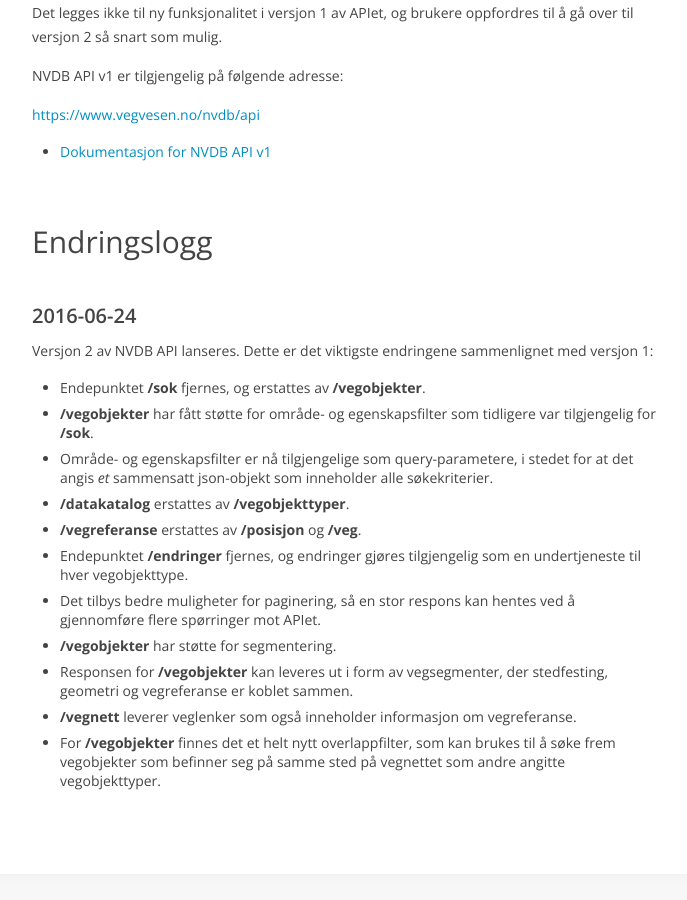
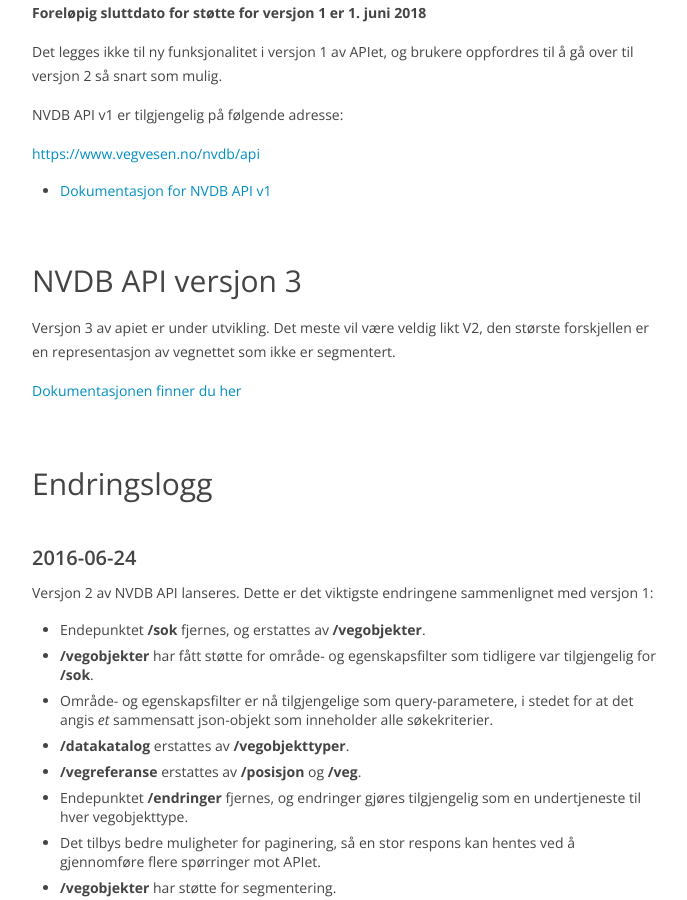
Before and after one commit to nvdb-vegdata/apidokumentasjon, a Jekyll site: the page built from index.md, in a window 1280 px wide and 900 px high, scrolled down 1063 px. Shown: the whole window, without its empty margins (433-1120 px from the left). Built offline with Jekyll 4.4.1, drawn with Linux system fonts in a browser that asks for light colours; our own code applies the rules of GitHub Pages for plain Markdown files; some of the changed text lies outside the part shown.

Commit message:
Referanse til V3

```diff
--- a/index.md
+++ b/index.md
@@ -5,6 +5,8 @@
 
 
 Statens vegvesen tilbyr et REST-basert API som kan benyttes for å få tilgang til informasjonen som befinner seg i Nasjonal vegdatabank (NVDB).
+
+For kontakt med utviklerne av dette APIet gå til [Gitter](https://gitter.im/nvdb-vegdata/api-les-v2)
 
 ## Tips for å komme raskt igang
 
@@ -45,6 +47,11 @@
 
 *   [Dokumentasjon for NVDB API v1](https://www.vegvesen.no/nvdb/apidokumentasjon/v1)
 
+## NVDB API versjon 3
+Versjon 3 av apiet er under utvikling.
+Det meste vil være veldig likt V2, den største forskjellen er en representasjon av vegnettet som ikke er segmentert.
+
+[Dokumentasjonen finner du her](https://nvdbapilesv3.docs.apiary.io/)
 
 ## Endringslogg
 
```
